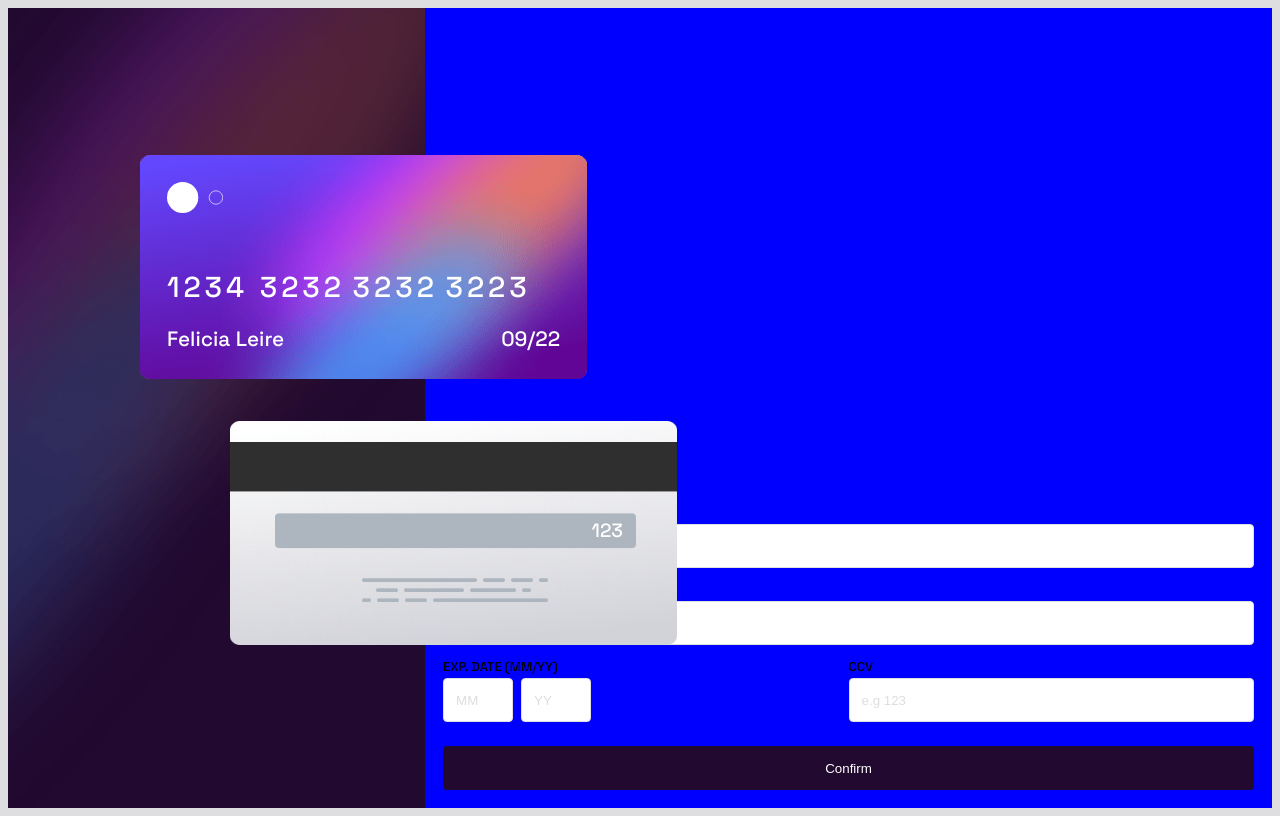
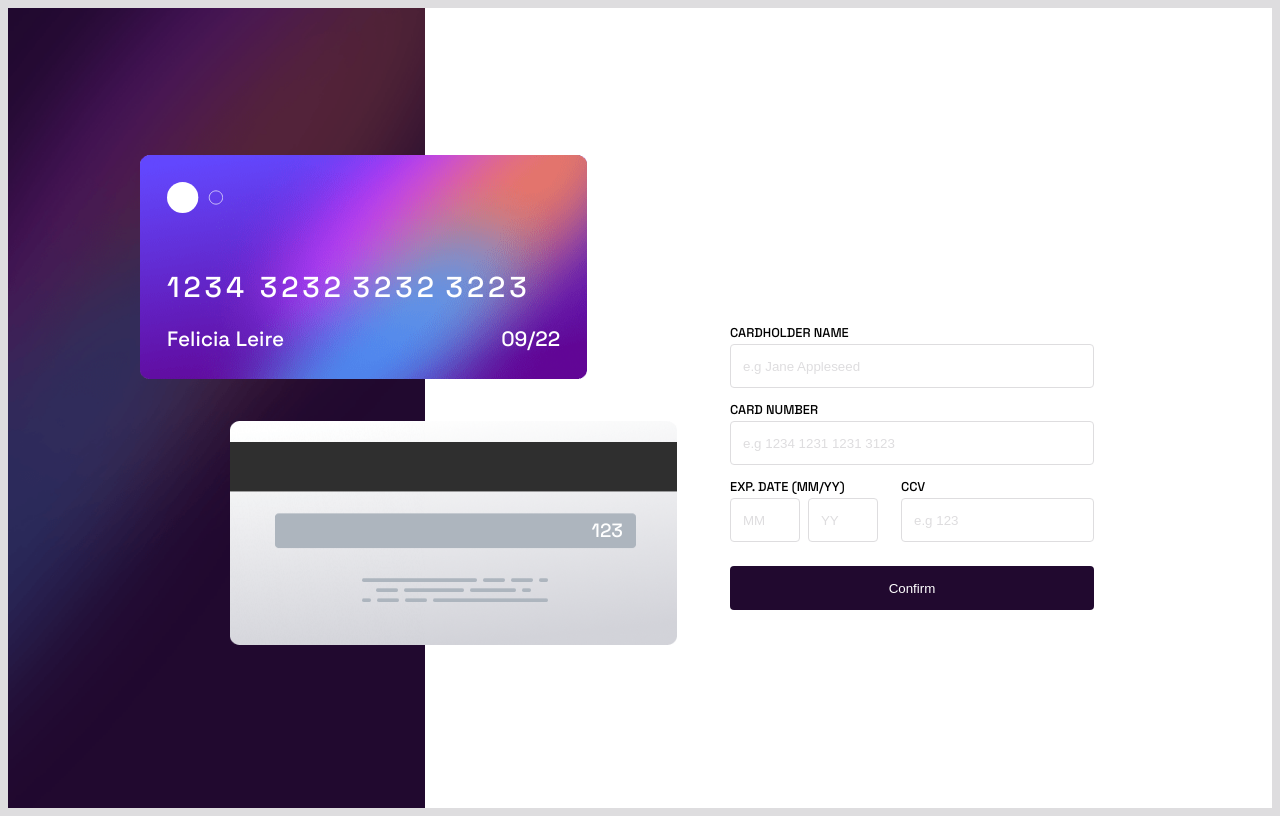
Before and after one commit to TuanManhCao/fm-interactive-card-details-form, a React (Vite) app: page / in a window 1280 px wide. Built offline with nearby package versions, Linux system fonts and the light colour scheme.

Commit message:
More responsive tweaks.

```diff
--- a/src/App.css
+++ b/src/App.css
@@ -22,8 +22,7 @@ body {
 }
 
 .form-container {
-  height: 100;
-  min-height: 400px;
+  width: 364;
   padding: 18px;
 }
 
@@ -39,11 +38,7 @@ body {
 
 /*  Card layout */
 .logo {
-  /* background-color: red; */
-  /* position: absolute; */
   width: 56px;
-  /* height: 40px; */
-  /* flex-grow: 1; */
   margin-bottom: auto;
 }
 
@@ -139,7 +134,14 @@ body {
   align-items: stretch;
 }
 
+.parent-form-container {
+  display: flex;
+  flex-direction: column;
+  justify-content: end;
+  min-height: calc(100vh - 300px);
+}
 .form-container {
+  margin-top: 45px;
   display: flex;
   flex-direction: column;
   justify-content: end;
@@ -196,11 +198,11 @@ input[type="text"] {
   background-color: lightslategray;
 }
 
-@media (min-width: 1000px) {
+@media (min-width: 1280px) {
   .container {
     width: 100%;
     flex-direction: row;
-    background-color: red;
+    /* background-color: red; */
     /* width: 375px; */
     margin: 0 auto;
     min-height: 100vh;
@@ -210,14 +212,22 @@ input[type="text"] {
     width: 33%;
   }
 
+  .parent-form-container {
+    /* background-color: yellow; */
+    width: 67%;
+    display: flex;
+    flex-direction: row;
+    justify-content: end;
+    /* align-items: center; */
+    min-height: 100vh
+  }
   .form-container {
-    /* flex-basis: 0;
-    flex-grow: 2; */
-    width: 67%;
-    /* height: 100 ; */
-    /* min-height: 400px; */
-    /* padding: 18px; */
-    background-color: blue;
+    font-size: 1em;
+    margin-top: 280px;
+    margin-right: 160px;
+    width: 400px;
+    height: 340px;
+    /* background-color: blue; */
   }
   .desktop-image {
     display: block;
--- a/src/App.jsx
+++ b/src/App.jsx
@@ -34,6 +34,7 @@ function App() {
           <img src={mobile_bg} className="mobile-image" />
           <img src={desktop_bg} className="desktop-image" />
         </div>
+        <div className="parent-form-container">
           <div className="form-container">
             <form action="/submit" method="post">
               <div className="input-group form-name-group">
@@ -76,11 +77,17 @@ function App() {
                 </div>
                 <div className="input-group form-cvc-group">
                   <label htmlFor="CVC">CCV</label>
-                <input type="text" name="CCV" id="ccv" placeholder="e.g 123" />
+                  <input
+                    type="text"
+                    name="CCV"
+                    id="ccv"
+                    placeholder="e.g 123"
+                  />
                 </div>
               </div>
-            <input type="button" value="Confirm" className="submit-btn"/>
+              <input type="button" value="Confirm" className="submit-btn" />
             </form>
+          </div>
         </div>
       </div>
     </>
```
Lines whose indentation alone changed are shown as unchanged.
